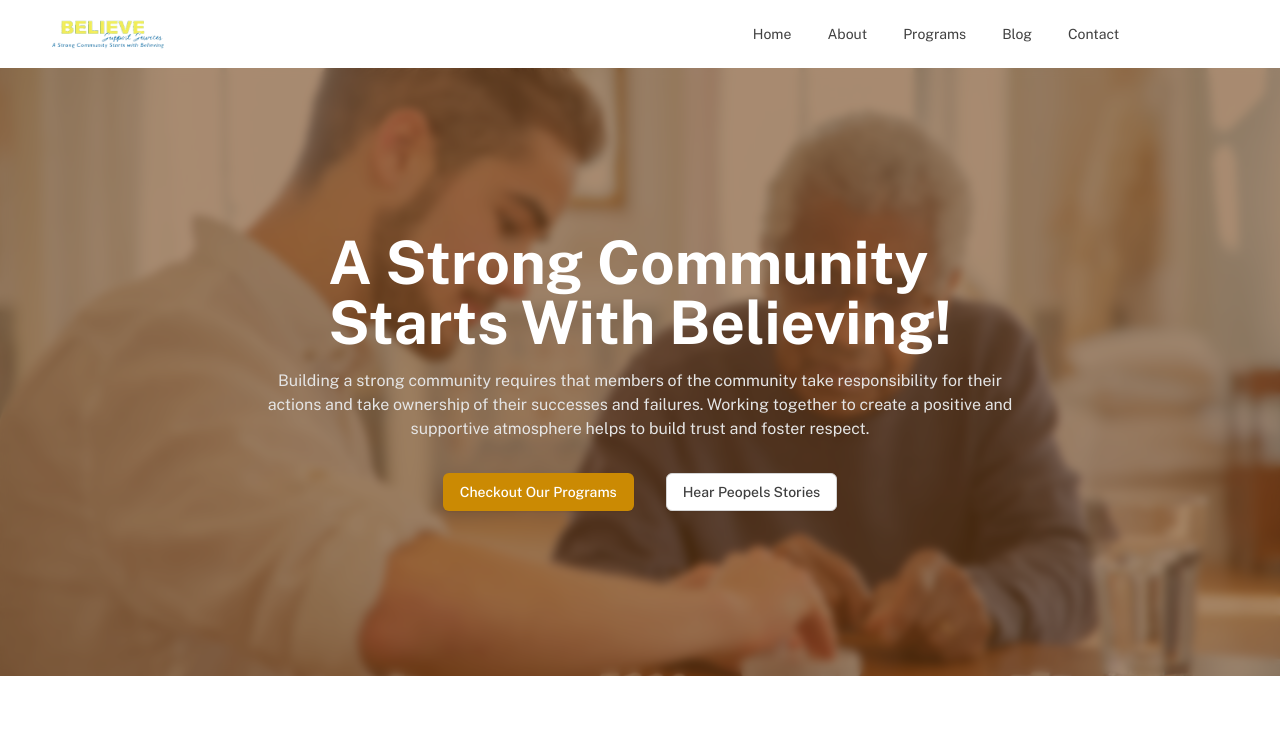
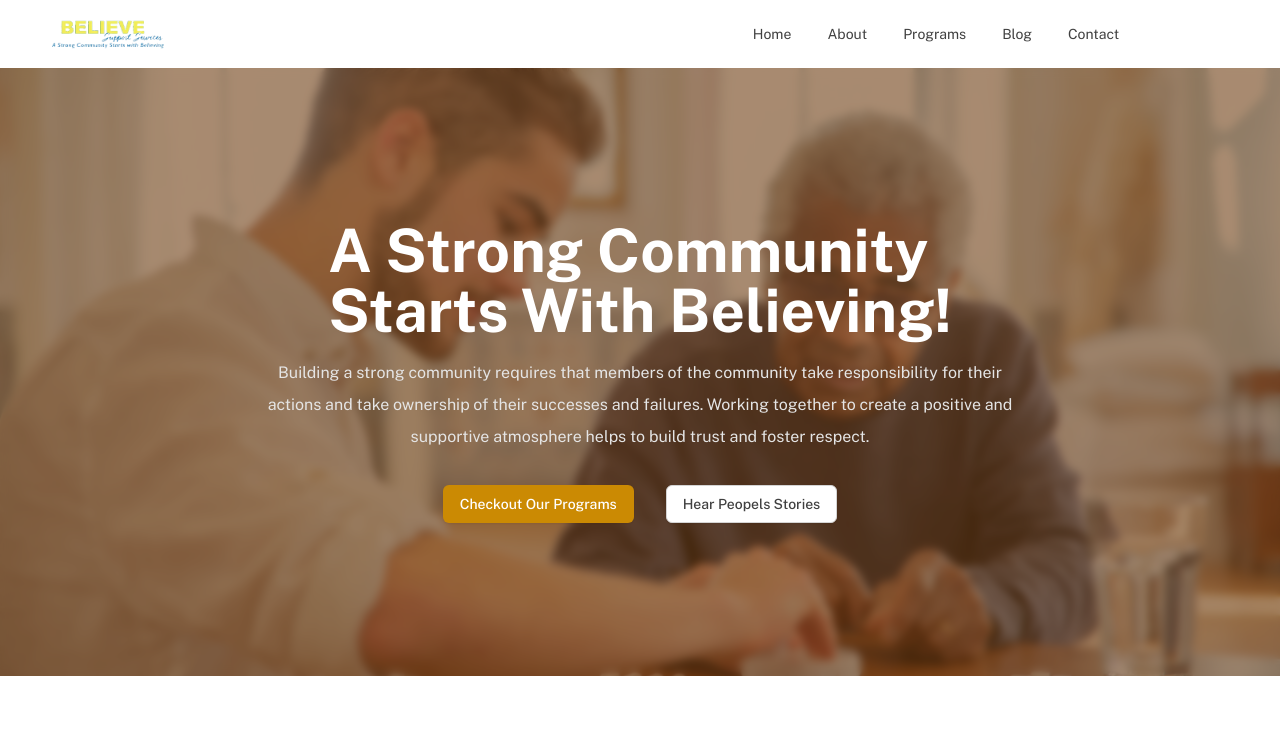
Before and after one commit to Justin-Bento/believe-support-services, a Next.js app: page / in a window 1280 px wide. Shown: the top 753 px of the page. Built offline with nearby package versions, Linux system fonts and the light colour scheme.

Commit message:
included a base style for paragraphs

```diff
--- a/styles/globals.css
+++ b/styles/globals.css
@@ -18,6 +18,11 @@
   src: url('/fonts/PublicSans-Italic-VariableFont_wght.ttf') format('truetype');
 }
 @tailwind base;
+@layer base {
+  p {
+    @apply text-base font-sans text-gray-600 leading-8
+  }
+}
 @tailwind components;
 @layer components {
   .wrapper {
```
